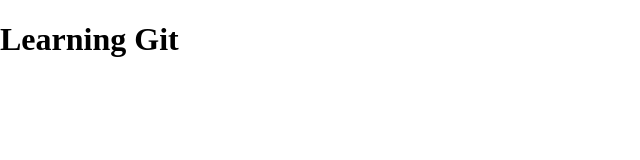
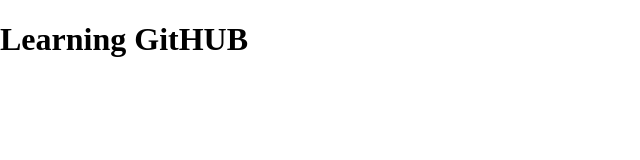
Before and after one commit to alwaysyash616/learning-git, a plain HTML site: page index.html in a window 1280 px wide. Shown: the whole page, without its empty margins (0-640 px from the left). Drawn offline with Linux system fonts and the light colour scheme.

Commit message:
learning github

```diff
--- a/index.html
+++ b/index.html
@@ -7,6 +7,6 @@
     <link rel="stylesheet" href="style.css">
 </head>
 <body>
-    <h1>Learning Git</h1>
+    <h1>Learning GitHUB</h1>
 </body>
 </html>
```
